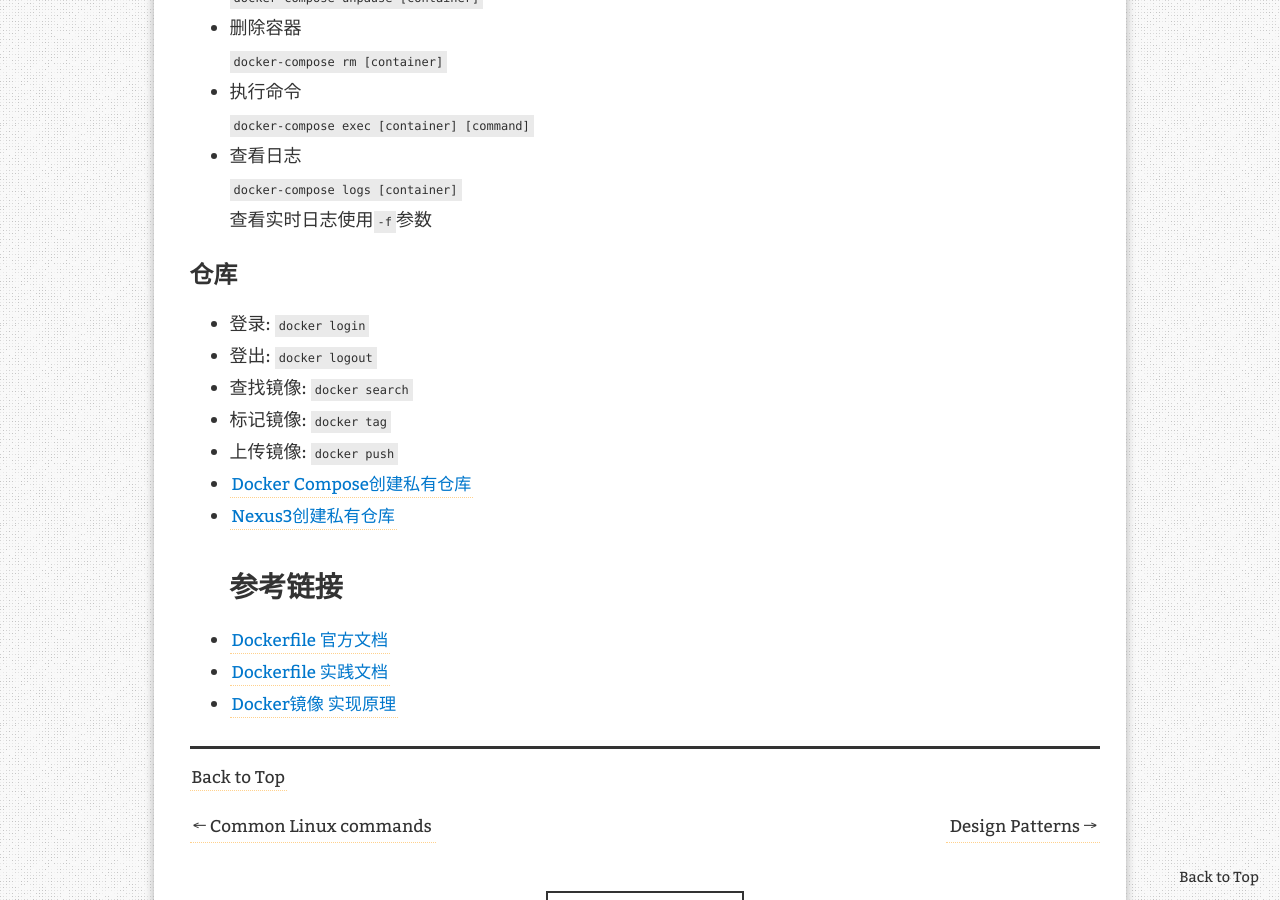
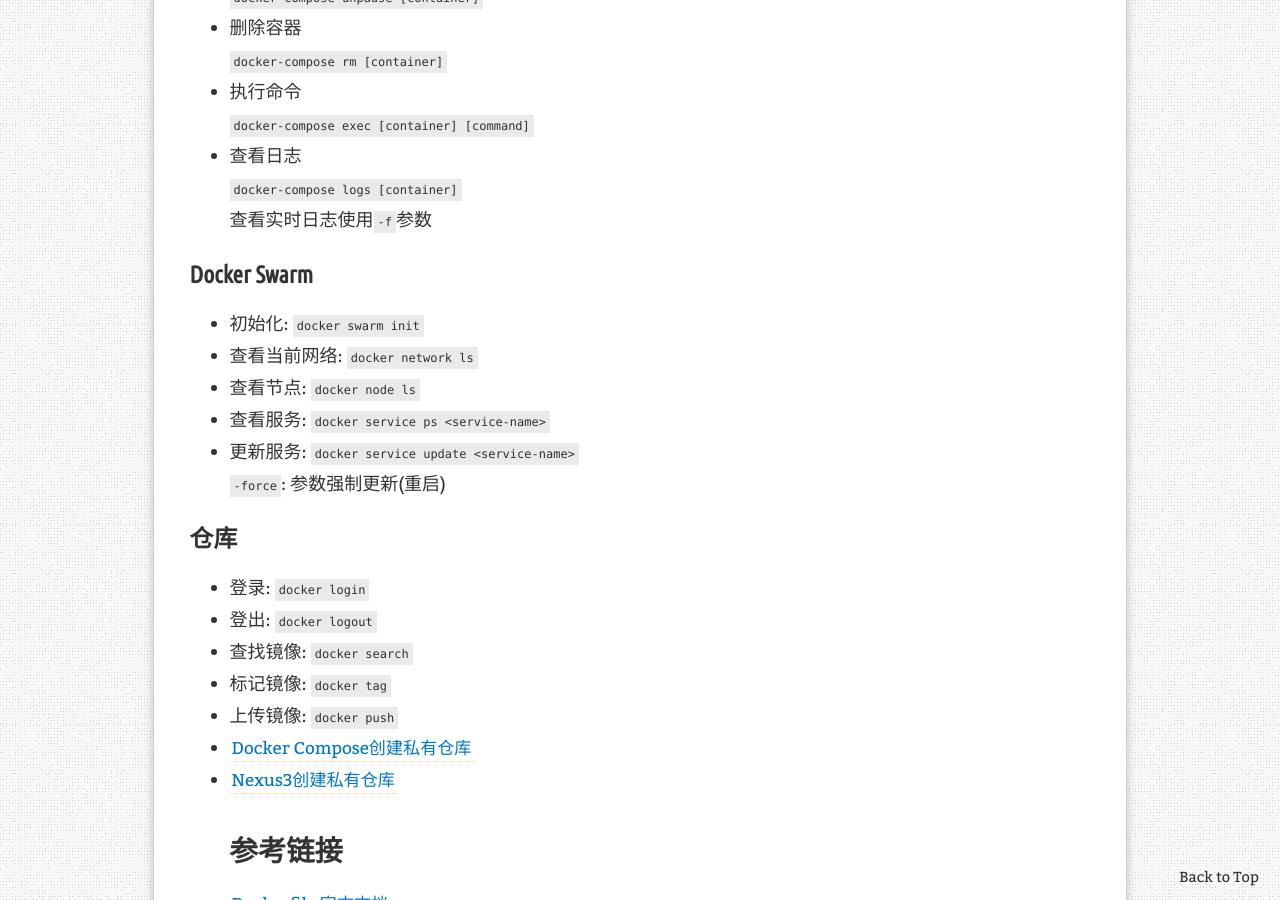
Before and after one commit to ElmTran/ElmTran.github.io, a Jekyll site: the page built from _posts/2022-04-08-common-docker-commands.md, in a window 1280 px wide and 900 px high, scrolled down 4475 px. Built offline with Jekyll 4.4.1, drawn with Linux system fonts in a browser that asks for light colours; comment, search, counter and statistics services are not loaded.

Commit message:
update blog

```diff
--- a/_posts/2022-04-08-common-docker-commands.md
+++ b/_posts/2022-04-08-common-docker-commands.md
@@ -175,6 +175,19 @@ redirect_from:
   `docker-compose logs [container]`
   查看实时日志使用`-f`参数
 
+### Docker Swarm
+
+- 初始化: `docker swarm init`
+
+- 查看当前网络: `docker network ls`
+
+- 查看节点: `docker node ls`
+
+- 查看服务: `docker service ps <service-name>`
+
+- 更新服务: `docker service update <service-name>`
+  `-force`: 参数强制更新(重启)
+
 ### 仓库
 
 - 登录: `docker login`
```
Also changed, not shown: _posts/2022-03-24-vim-quick-table.md (+1 -1 lines).
